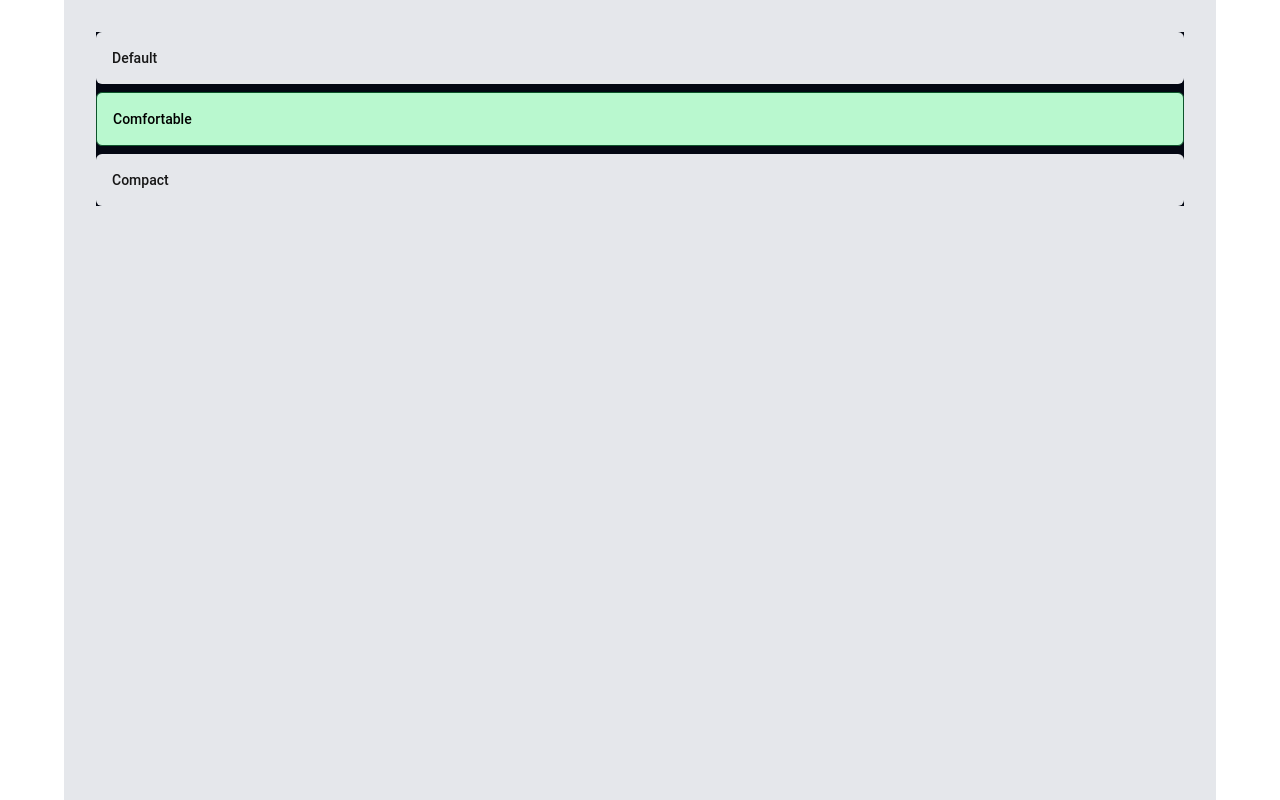
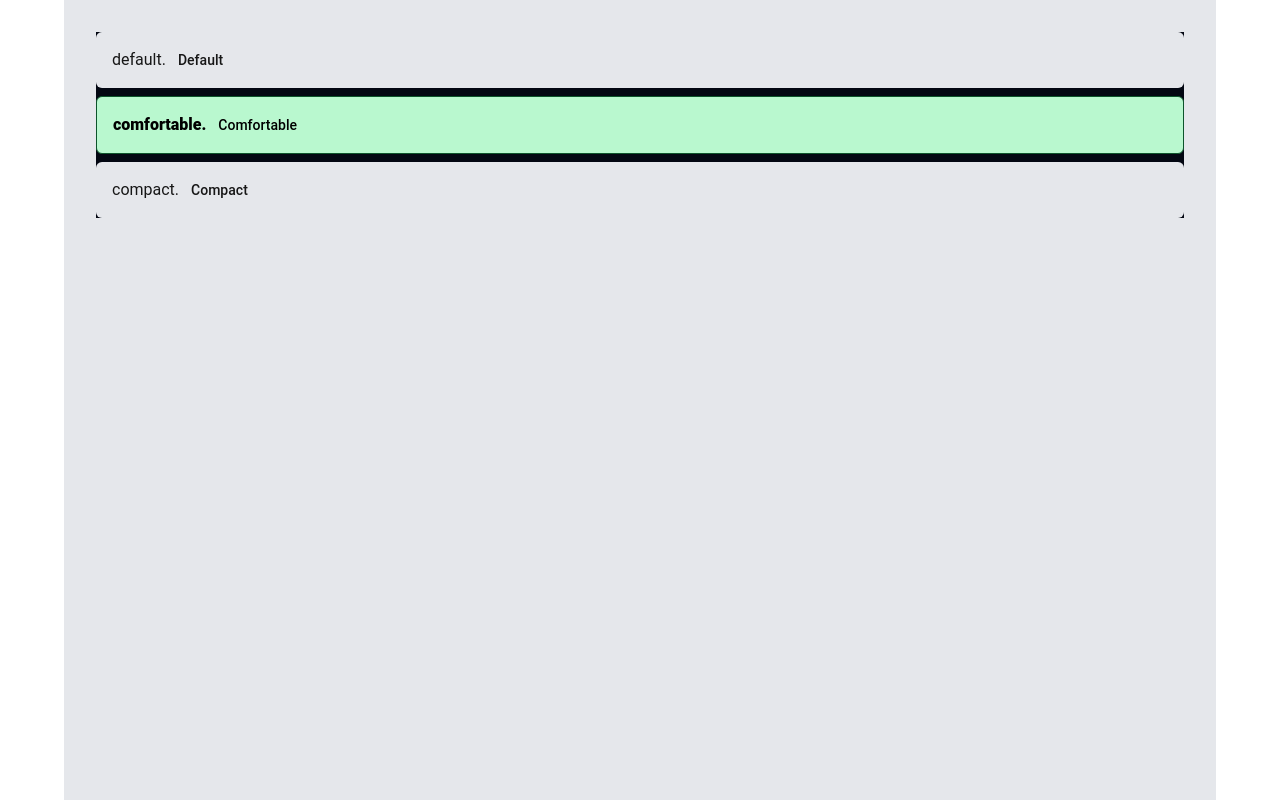
Before and after one commit to andersonDias89/questions-app, a Next.js app: page /teste in a window 1280 px wide. Built offline with nearby package versions, Linux system fonts and the light colour scheme.

Commit message:
add letras das opções

```diff
--- a/src/components/ui/RadioGroup/index.tsx
+++ b/src/components/ui/RadioGroup/index.tsx
@@ -37,6 +37,7 @@ export function RadioGroup({
               peer-checked:bg-green-200 peer-checked:border peer-checked:border-green-900
               peer-checked:font-black peer-checked:text-black peer-checked:hover:bg-green-200"
           >
+            <span>{option.value}.</span> {/* A, B, C, D */}
             <span className="text-sm font-medium">{option.label}</span>
           </label>
         </div>
```
